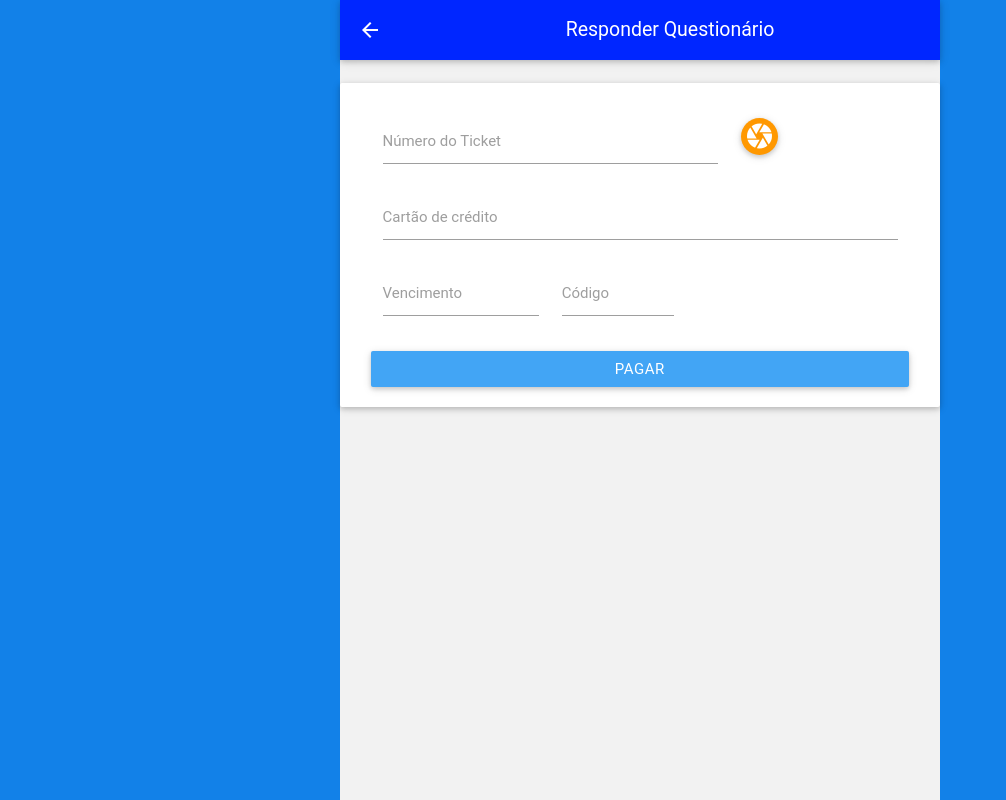
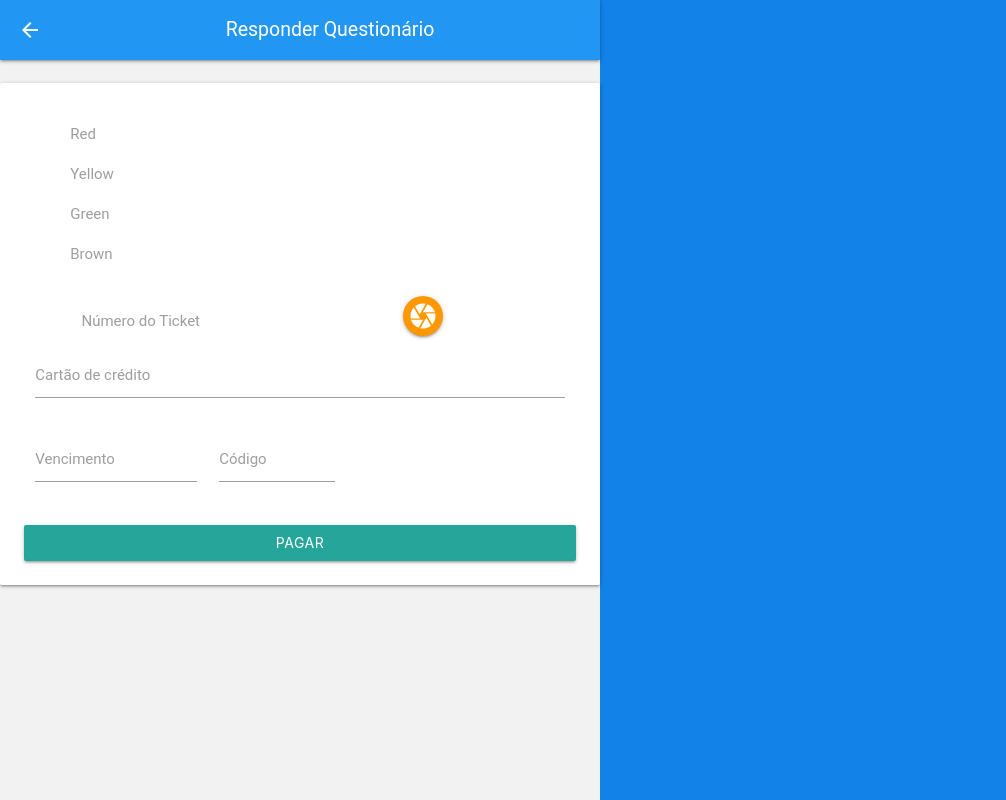
Before and after one commit to ArthurSampaio/SAD-answer, a website: page app/index.html at #!/answer in a window 1280 px wide. Shown: the whole page, without its empty margins (0-1006 px from the left). Drawn offline with nearby package versions, Linux system fonts and the light colour scheme; some packages are replaced by stand-ins of ours; files whose address does not match are found by name.

Commit message:
consertando butões radio

```diff
--- a/app/answer/answer.html
+++ b/app/answer/answer.html
@@ -1,7 +1,7 @@
 <main class="answer">
 
 	<div class="topo-fixo z-depth-1">
-		<div class="valign-wrapper amber darken-2 white-text">
+		<div class="valign-wrapper blue white-text">
 			<div>
 				<a href="#!/home"><i class="material-icons waves-effect waves-light waves-circle">arrow_back</i></a>
 			</div>
@@ -14,9 +14,29 @@
 	<div class="row card-panel">
 		<form class="col s12" method="post">
 
+		<form action="#">
+    <p>
+      <input name="group1" type="radio" id="test1" />
+      <label for="test1">Red</label>
+    </p>
+    <p>
+      <input name="group1" type="radio" id="test2" />
+      <label for="test2">Yellow</label>
+    </p>
+    <p>
+      <input class="with-gap" name="group1" type="radio" id="test3"  />
+      <label for="test3">Green</label>
+    </p>
+    <p>
+      <input name="group1" type="radio" id="test4" />
+      <label for="test4">Brown</label>
+    </p>
+  </form>
+
+
 			<div class="row">
 				<div class="input-field col s8">
-					<input id="codigo" type="number" class="validate">
+					<input id="codigo" type="radio" class="validate">
 					<label for="codigo">Número do Ticket</label>
 				</div>
 
--- a/app/index.html
+++ b/app/index.html
@@ -33,8 +33,15 @@
   <meta name="apple-mobile-web-app-status-bar-style" content="black-translucent">
   <link rel="apple-touch-icon-precomposed" href="img/icon.png">
 
-  <m2eta name="msapplication-TileImage" content="img/icon.png">
+  <meta name="msapplication-TileImage" content="img/icon.png">
     <meta name="msapplication-TileColor" content="#0056f7">
+
+
+  <!-- Compiled and minified CSS -->
+  <link rel="stylesheet" href="https://cdnjs.cloudflare.com/ajax/libs/materialize/0.98.1/css/materialize.min.css">
+
+  <!-- Compiled and minified JavaScript -->
+  <script src="https://cdnjs.cloudflare.com/ajax/libs/materialize/0.98.1/js/materialize.min.js"></script>
 
 
 
@@ -69,7 +76,6 @@
 
 
     <script src="js/lib/jquery.min.js"></script>
-<script src="js/lib/materialize-0.97.0.min.js"></script>
     <script src="js/spa.js"></script>
     <script src="js/main.js"></script>
 
--- a/app/main.css
+++ b/app/main.css
@@ -7,7 +7,6 @@
 	.amber{background-color:#0728ff!important}
 	.amber.darken-2{background-color:#0026ff!important}
 	.amber.darken-4{background-color:#0800ff!important}
-	.orange{background-color:#ff9800!important}
 	.blue-grey-text{color:#607d8b!important}
 	.grey-text{color:#9e9e9e!important}
 	.grey-text.text-darken-3{color:#424242!important}
@@ -16,7 +15,7 @@
 	.white-text{color:#fff!important}
 
 	/*! normalize.css v3.0.2 | MIT License | git.io/normalize */
-	html{font-family:sans-serif;-ms-text-size-adjust:100%;-webkit-text-size-adjust:100%}
+	html{font-family:sans-serif;-ms-text-size-adjust:100%;-webkit-text-size-adjust:100%;}
 	body{margin:0}
 	main{display:block}
 	a{background-color:transparent}
@@ -124,7 +123,7 @@
 	* Default mobile-first, responsive styling for pickadate.js
 	* Demo: http://amsul.github.io/pickadate.js
 	*/
-	html{background-color:#1281e8;height:100%}
+	html{background-color:#1281e8;height:100%;}
 	body{background-color:#f2f2f2;min-height:100%;min-width:320px;max-width:600px;margin:0 auto;position:relative;font-family:Roboto,-apple-system-font,Segoe UI,Helvetica Neue,Helvetica,Arial,sans-serif}
 	.titulo{font-size:1.3rem;width:100%;text-align:center;margin:auto}
 	.tabs .indicator{background-color:#fff}
```
Lines whose indentation alone changed are shown as unchanged.
